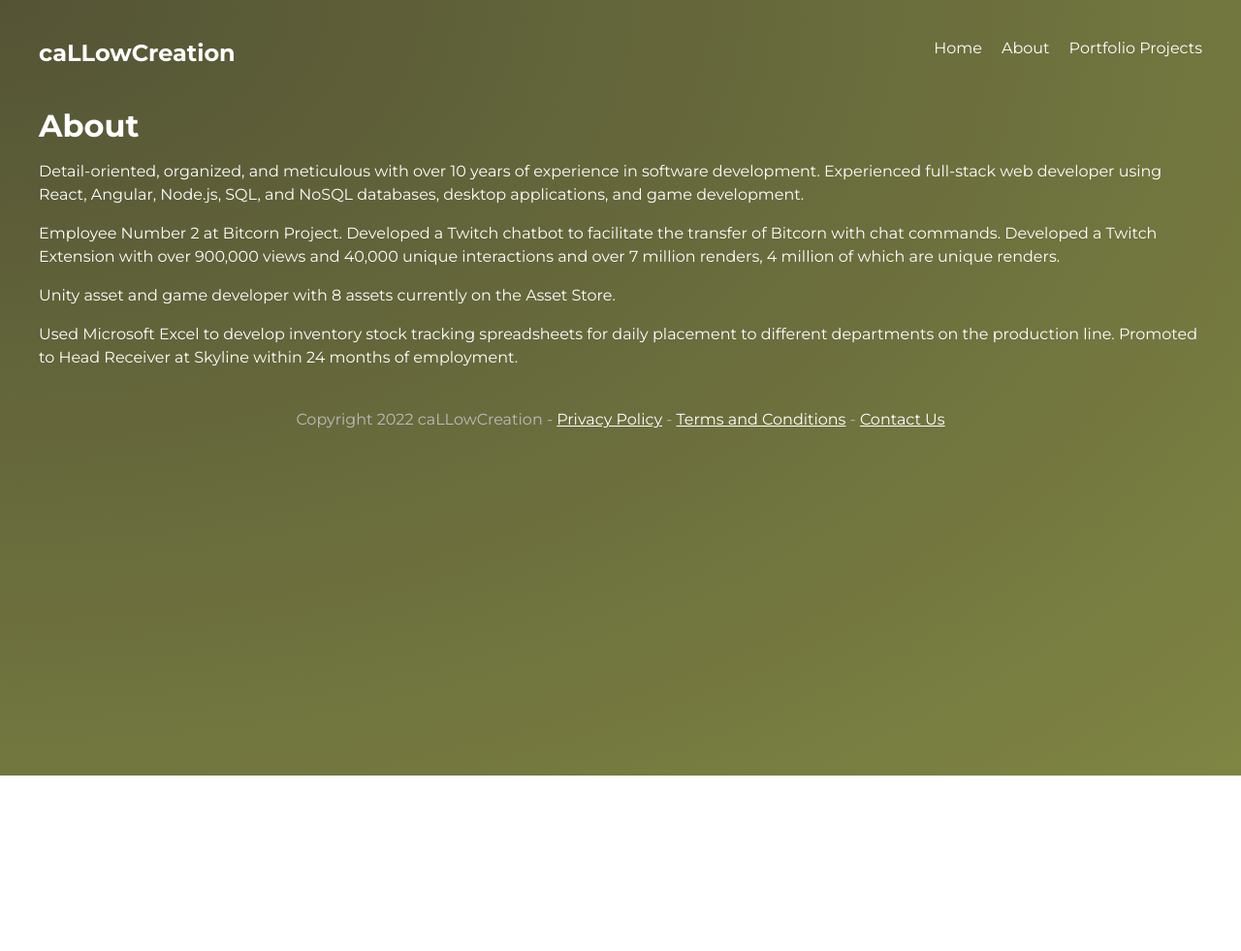
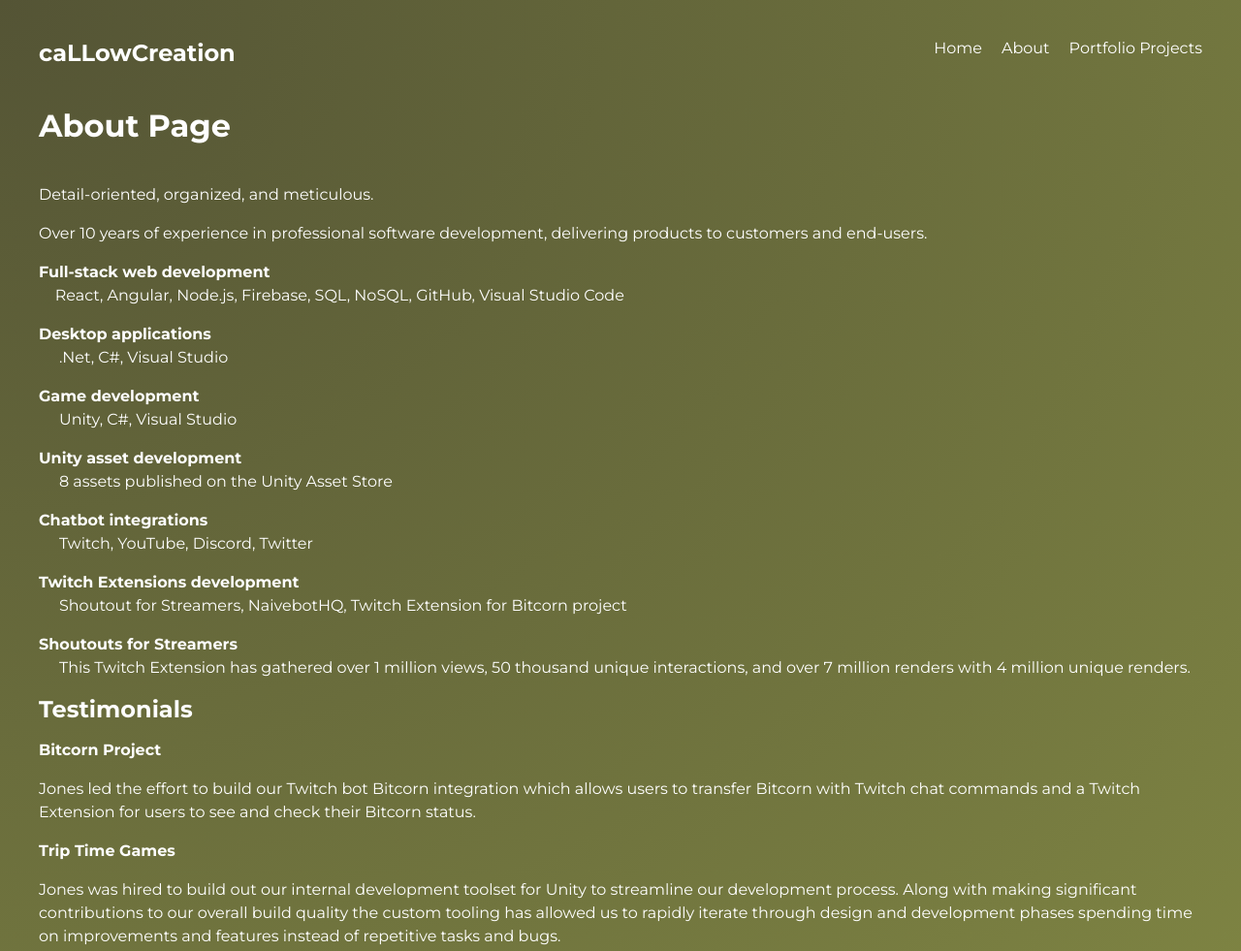
Before and after one commit to callowcreation/callowcreation-portfolio, a Gatsby site: page /about in a window 1280 px wide. Shown: the top 981 px of the page at 97% size. Before the commit the page ends 800 px from the top, so only its background shows below. Built offline with nearby package versions, Linux system fonts and the light colour scheme; Gatsby itself is replaced by a stand-in of ours.

Commit message:
change about page from using html to use a markdown file

```diff
--- a/gatsby-config.js
+++ b/gatsby-config.js
@@ -25,6 +25,13 @@
                 path: `${__dirname}/src/images/`,
             },
         },
+        {
+            resolve: `gatsby-source-filesystem`,
+            options: {
+                name: `images`,
+                path: `${__dirname}/src/site-information/`,
+            },
+        },
     ],
     siteMetadata: {
         title: 'caLLowCreation',
--- a/src/pages/about.js
+++ b/src/pages/about.js
@@ -1,16 +1,28 @@
 import React from 'react'
+import { graphql } from 'gatsby'
 import Layout from '../components/Layout'
+import * as styles from '../styles/about-page.module.css'
 
-export default function About() {
+export default function About({ data }) {
+    console.log(data);
+
+    const { html, frontmatter } = data.markdownRemark
+    const { title } = frontmatter
     return (
         <Layout>
-        <div>
-            <h1>About</h1>
-            <p>Detail-oriented, organized, and meticulous with over 10 years of experience in software development. Experienced full-stack web developer using React, Angular, Node.js, SQL, and NoSQL databases, desktop applications, and game development.</p>
-            <p>Employee Number 2 at Bitcorn Project. Developed a Twitch chatbot to facilitate the transfer of Bitcorn with chat commands. Developed a Twitch Extension with over 900,000 views and 40,000 unique interactions and over 7 million renders, 4 million of which are unique renders.</p>
-            <p>Unity asset and game developer with 8 assets currently on the Asset Store.</p>
-            <p>Used Microsoft Excel to develop inventory stock tracking spreadsheets for daily placement to different departments on the production line. Promoted to Head Receiver at Skyline within 24 months of employment.</p>
-        </div>
+            <h1>{title}</h1>
+            <div className={styles.html} dangerouslySetInnerHTML={{ __html: html }} />
         </Layout>
     )
 }
+
+export const query = graphql`
+query AboutPage {
+    markdownRemark(frontmatter: {title: {eq: "About Page"}}) {
+        frontmatter {
+            title
+        }
+        html
+    }
+}
+`
--- /dev/null
+++ b/src/site-information/about-page.md
@@ -0,0 +1,43 @@
+---
+title: About Page
+stack:
+slug:
+date:
+thumbImg:
+featuredImg:
+---
+
+Detail-oriented, organized, and meticulous.
+
+Over 10 years of experience in professional software development, delivering products to customers and end-users.
+
+**Full-stack web development**
+<br>&nbsp;&nbsp;&nbsp;&nbsp;React, Angular, Node.js, Firebase, SQL, NoSQL, GitHub, Visual Studio Code
+
+**Desktop applications**
+<br>&nbsp;&nbsp;&nbsp;&nbsp; .Net, C#, Visual Studio
+
+**Game development**
+<br>&nbsp;&nbsp;&nbsp;&nbsp; Unity, C#, Visual Studio
+
+**Unity asset development**
+<br>&nbsp;&nbsp;&nbsp;&nbsp; 8 assets published on the Unity Asset Store
+
+**Chatbot integrations**
+<br>&nbsp;&nbsp;&nbsp;&nbsp; Twitch, YouTube, Discord, Twitter
+
+**Twitch Extensions development**
+<br>&nbsp;&nbsp;&nbsp;&nbsp; Shoutout for Streamers, NaivebotHQ, Twitch Extension for Bitcorn project
+
+**Shoutouts for Streamers**
+<br>&nbsp;&nbsp;&nbsp;&nbsp; This Twitch Extension has gathered over 1 million views, 50 thousand unique interactions, and over 7 million renders with 4 million unique renders.
+
+## Testimonials
+
+**Bitcorn Project**
+
+Jones led the effort to build our Twitch bot Bitcorn integration which allows users to transfer Bitcorn with Twitch chat commands and a Twitch Extension for users to see and check their Bitcorn status.
+
+**Trip Time Games**
+
+Jones was hired to build out our internal development toolset for Unity to streamline our development process. Along with making significant contributions to our overall build quality the custom tooling has allowed us to rapidly iterate through design and development phases spending time on improvements and features instead of repetitive tasks and bugs.
--- /dev/null
+++ b/src/styles/about-page.module.css
@@ -0,0 +1,19 @@
+.details h2 {
+    font-size: 3.5em;
+    margin-top: 80px;
+}
+
+.details h3 {
+    font-size: 2em;
+    font-weight: 400;
+    margin-bottom: 40px;
+}
+
+.html {
+    margin-top: 40px;
+}
+
+.featured {
+    margin-bottom: 40px;
+    text-align: center;
+}
```
